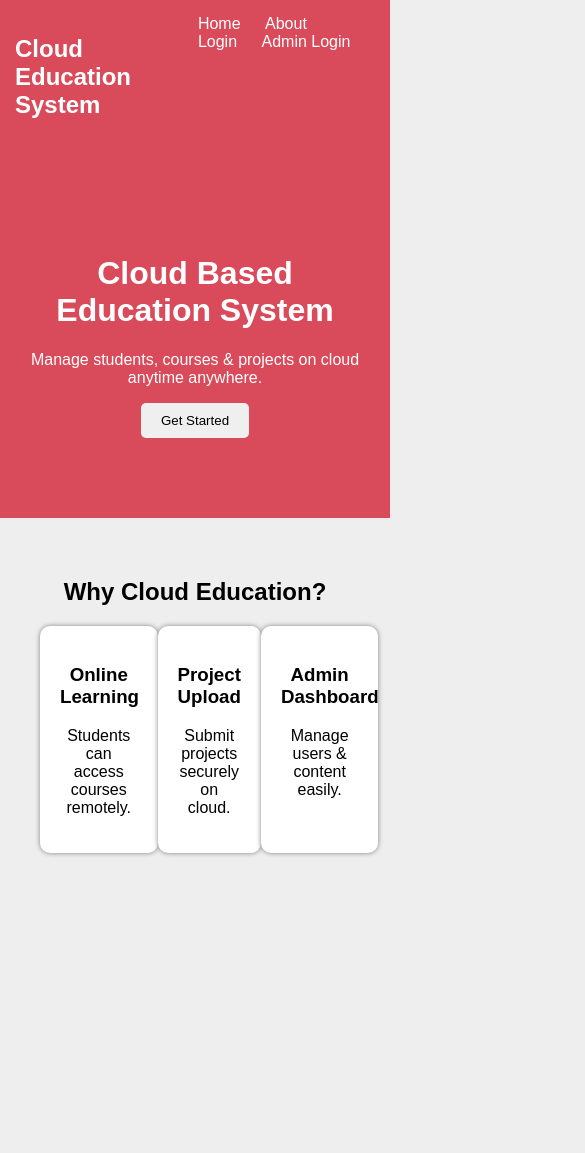
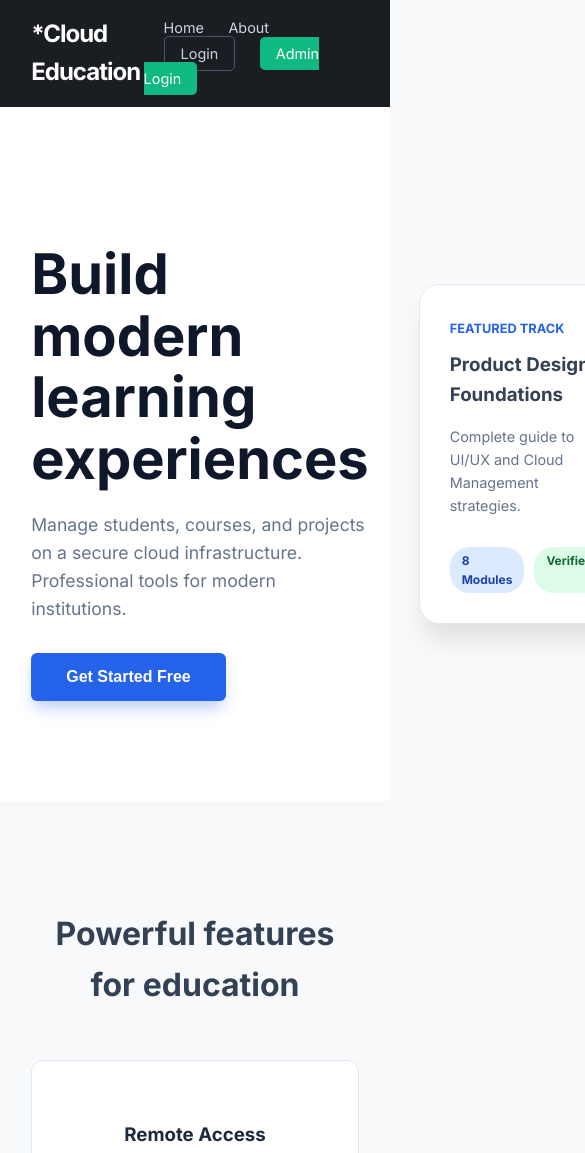
Before and after one commit to kalyanimahale227-hash/cloud-base-education-system, a plain HTML site: page index.html in a window 390 px wide. Shown: the top 1153 px of the page, 585 px wide, since content can reach past the window. Before the commit the page ends 893 px from the top, so only its background shows below. Drawn offline with Linux system fonts and the light colour scheme.

Commit message:
Revamp index.html for modern design and responsiveness
Updated the HTML structure and styles for a modern look, improved navigation, and added responsive design elements.

```diff
--- a/index.html
+++ b/index.html
@@ -2,102 +2,209 @@
 <html lang="en">
 <head>
     <meta charset="UTF-8">
-<title>CloudEdu</title>
+    <meta name="viewport" content="width=device-width, initial-scale=1.0">
+    <title>CloudEdu | Modern Learning</title>
+    <link href="https://fonts.googleapis.com/css2?family=Inter:wght@400;600;700&display=swap" rel="stylesheet">
 
     <style>
-body{
-margin:0;
-font-family:Arial;
-background:#eee;
+        :root {
+            --primary-blue: #2563eb;
+            --dark-bg: #1a1d21;
+            --light-gray: #f8f9fa;
+            --text-main: #334155;
+            --success-green: #10b981;
         }
 
-header{
-background:#d94b5a;
-padding:15px;
-color:white;
-display:flex;
-justify-content:space-between;
+        body {
+            margin: 0;
+            font-family: 'Inter', sans-serif;
+            background: var(--light-gray);
+            color: var(--text-main);
+            line-height: 1.6;
         }
 
-nav a{
-color:white;
-margin:10px;
-text-decoration:none;
+        /* Navigation Bar */
+        header {
+            background: var(--dark-bg);
+            padding: 15px 8%;
+            display: flex;
+            justify-content: space-between;
+            align-items: center;
+            position: sticky;
+            top: 0;
+            z-index: 1000;
         }
 
-.hero{
-background:#d94b5a;
-color:white;
-text-align:center;
-padding:80px 20px;
+        header h2 {
+            color: white;
+            margin: 0;
+            font-size: 1.5rem;
+            letter-spacing: -1px;
         }
 
-.hero button{
-padding:10px 20px;
-border:none;
-border-radius:5px;
-cursor:pointer;
+        nav a {
+            color: #cbd5e1;
+            margin-left: 20px;
+            text-decoration: none;
+            font-size: 0.9rem;
+            font-weight: 500;
+            transition: color 0.3s;
         }
 
-.section{
-padding:40px;
-text-align:center;
+        nav a:hover {
+            color: white;
         }
 
-.cards{
-display:flex;
-justify-content:space-around;
+        nav .btn-login {
+            border: 1px solid #475569;
+            padding: 8px 16px;
+            border-radius: 5px;
         }
 
-.card{
-background:white;
-padding:20px;
-width:25%;
-border-radius:10px;
-box-shadow:0 0 5px gray;
+        /* Hero Section */
+        .hero {
+            display: flex;
+            align-items: center;
+            justify-content: space-between;
+            padding: 100px 8%;
+            background: white;
+            gap: 50px;
         }
+
+        .hero-content {
+            flex: 1;
+        }
+
+        .hero h1 {
+            font-size: 3.5rem;
+            color: #0f172a;
+            line-height: 1.1;
+            margin-bottom: 20px;
+        }
+
+        .hero p {
+            font-size: 1.1rem;
+            color: #64748b;
+            max-width: 500px;
+            margin-bottom: 30px;
+        }
+
+        .hero button {
+            background: var(--primary-blue);
+            color: white;
+            padding: 15px 35px;
+            border: none;
+            border-radius: 6px;
+            font-size: 1rem;
+            font-weight: 600;
+            cursor: pointer;
+            box-shadow: 0 10px 15px -3px rgba(37, 99, 235, 0.3);
+            transition: 0.3s;
+        }
+
+        .hero button:hover {
+            transform: translateY(-2px);
+            background: #1d4ed8;
+        }
+
+        /* Featured Card (Right side of Hero) */
+        .featured-card {
+            flex: 0.8;
+            background: white;
+            padding: 30px;
+            border-radius: 20px;
+            border: 1px solid #e2e8f0;
+            box-shadow: 0 20px 25px -5px rgba(0,0,0,0.1);
+        }
+
+        /* Why Section & Cards */
+        .section {
+            padding: 80px 8%;
+            text-align: center;
+        }
+
+        .section h2 {
+            margin-bottom: 50px;
+            font-size: 2rem;
+        }
+
+        .cards {
+            display: grid;
+            grid-template-columns: repeat(auto-fit, minmax(250px, 1fr));
+            gap: 30px;
+        }
+
+        .card {
+            background: white;
+            padding: 40px 30px;
+            border-radius: 12px;
+            border: 1px solid #e2e8f0;
+            transition: 0.3s;
+        }
+
+        .card:hover {
+            border-color: var(--primary-blue);
+            box-shadow: 0 10px 20px rgba(0,0,0,0.05);
+        }
+
+        .card h3 {
+            color: #1e293b;
+            margin-bottom: 15px;
+        }
+
+        .card p {
+            color: #64748b;
+            font-size: 0.95rem;
+        }
+
     </style>
-
 </head>
 
 <body>
 
 <header>
-<h2>Cloud Education System</h2>
+    <h2> *Cloud Education</h2>
     <nav>
         <a href="/">Home</a>
         <a href="about.html">About</a>
-<a href="login.html">Login</a>
-<a href="admin_login.html">Admin Login</a>
+        <a href="login.html" class="btn-login">Login</a>
+        <a href="admin_login.html" style="background: var(--success-green); color: white; padding: 8px 16px; border-radius: 5px;">Admin Login</a>
     </nav>
 </header>
 
 <div class="hero">
-<h1>Cloud Based Education System</h1>
-<p>Manage students, courses & projects on cloud anytime anywhere.</p>
-<button>Get Started</button>
+    <div class="hero-content">
+        <h1>Build modern learning experiences</h1>
+        <p>Manage students, courses, and projects on a secure cloud infrastructure. Professional tools for modern institutions.</p>
+        <button onclick="window.location.href='login.html'">Get Started Free</button>
+    </div>
+
+    <div class="featured-card">
+        <span style="color: var(--primary-blue); font-weight: bold; font-size: 0.8rem; text-transform: uppercase;">Featured Track</span>
+        <h3 style="margin: 10px 0;">Product Design Foundations</h3>
+        <p style="font-size: 0.9rem; color: #64748b;">Complete guide to UI/UX and Cloud Management strategies.</p>
+        <div style="margin-top: 20px; display: flex; gap: 10px;">
+            <span style="background: #dbeafe; color: #1e40af; padding: 4px 12px; border-radius: 20px; font-size: 0.75rem; font-weight: bold;">8 Modules</span>
+            <span style="background: #dcfce7; color: #166534; padding: 4px 12px; border-radius: 20px; font-size: 0.75rem; font-weight: bold;">Verified</span>
+        </div>
+    </div>
 </div>
 
 <div class="section">
-<h2>Why Cloud Education?</h2>
-
+    <h2>Powerful features for education</h2>
     <div class="cards">
-
         <div class="card">
-<h3>Online Learning</h3>
-<p>Students can access courses remotely.</p>
+            <h3>Remote Access</h3>
+            <p>Students can access learning materials anytime, anywhere with cloud syncing.</p>
         </div>
-
         <div class="card">
-<h3>Project Upload</h3>
-<p>Submit projects securely on cloud.</p>
+            <h3>Secure Submissions</h3>
+            <p>Direct project uploads to cloud storage with automated timestamping.</p>
         </div>
-
         <div class="card">
-<h3>Admin Dashboard</h3>
-<p>Manage users & content easily.</p>
+            <h3>Analytics Dashboard</h3>
+            <p>Comprehensive admin tools to track student progress and faculty performance.</p>
         </div>
-
     </div>
 </div>
 
```
Lines whose indentation alone changed are shown as unchanged.
